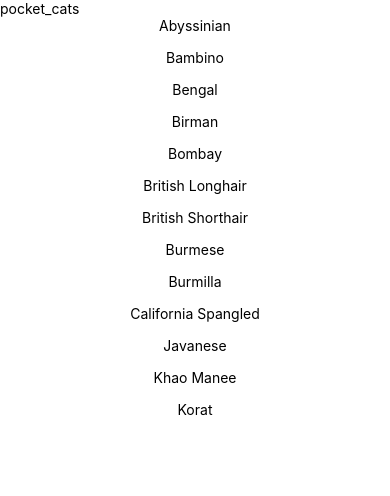
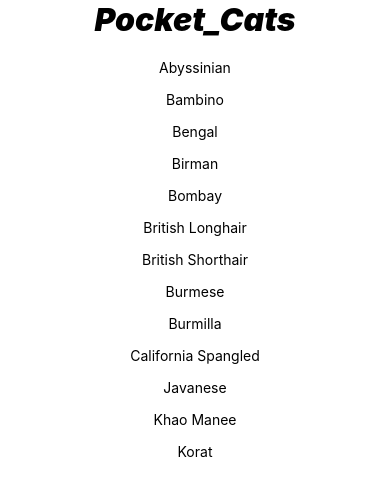
Before and after one commit to MattOrtner/pocket_cats, a React Native app: screen / in a window 390 px wide. Shown: the top 496 px of the page. Built offline with nearby package versions, Linux system fonts and the light colour scheme; no server answers.

Commit message:
add title, cat list becomes pressable components

```diff
--- a/App.js
+++ b/App.js
@@ -14,6 +14,7 @@ import {
   ScrollView,
   Image,
   FlatList,
+  Button,
   Pressable,
 } from 'react-native';
 import axios from 'axios';
@@ -671,9 +672,7 @@ const App = () => {
     return cats.map((cat, i) => {
       return (
         <Pressable key={i}>
-          <View style={styles.centeredView}>
-            <Text style={styles.modalText}>{cat.name}</Text>
-          </View>
+          <Text style={styles.catButtons}>{cat.name}</Text>
         </Pressable>
       );
     });
@@ -683,7 +682,7 @@ const App = () => {
     <ScrollView>
       {cats.length > 2 ? (
         <>
-          <Text>pocket_cats</Text>
+          <Text style={styles.title}>Pocket_Cats</Text>
           <View style={styles.centeredView}>{catList()}</View>
         </>
       ) : (
@@ -694,6 +693,15 @@ const App = () => {
 };
 
 const styles = StyleSheet.create({
+  title: {
+    elevation: 4,
+    fontSize: 32,
+    fontStyle: 'italic',
+    textAlign: 'center',
+    paddingBottom: 20,
+    borderColor: 'red',
+    fontWeight: '900',
+  },
   button: {
     borderRadius: 20,
     padding: 10,
@@ -710,9 +718,10 @@ const styles = StyleSheet.create({
     fontWeight: 'bold',
     textAlign: 'center',
   },
-  modalText: {
+  catButtons: {
     marginBottom: 15,
     textAlign: 'center',
+    backgroundColor: 'white',
   },
 });
 
```
